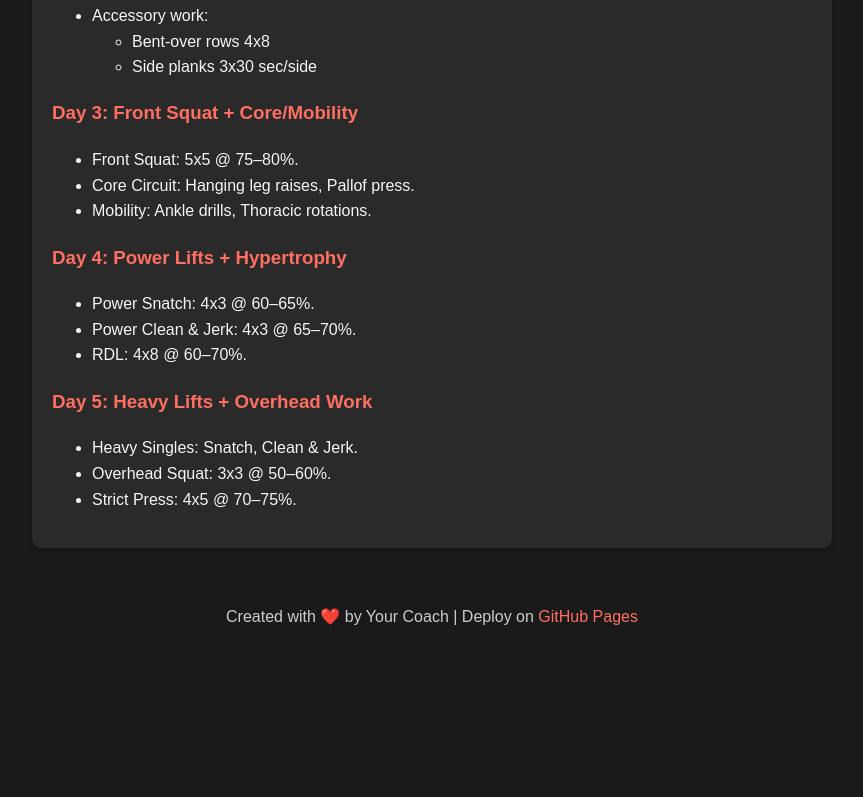
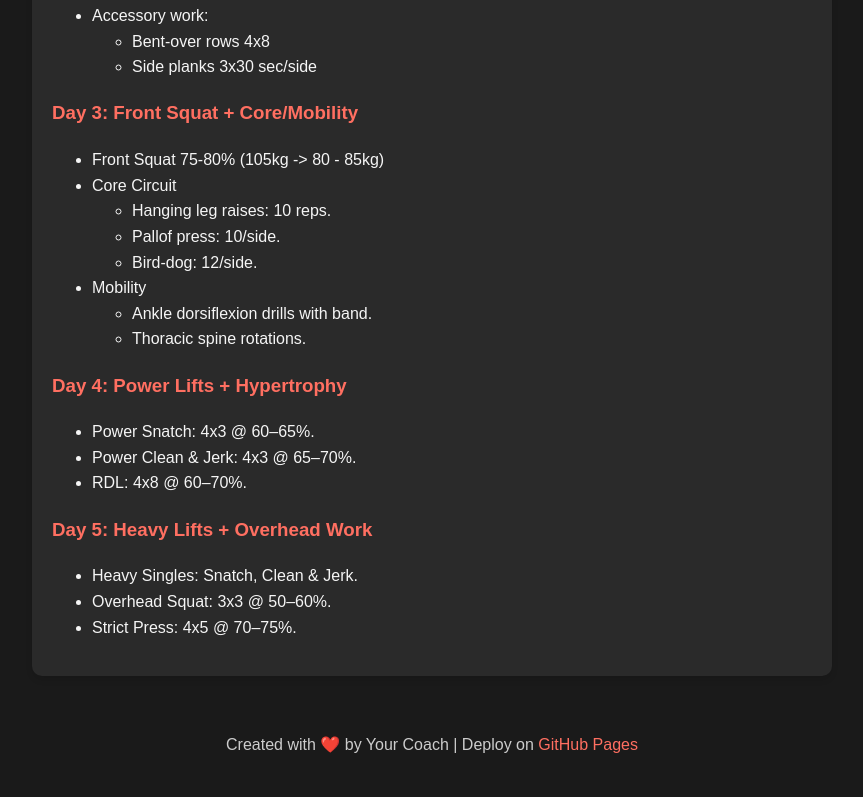
Before and after one commit to DivDisable/wl_programm, a plain HTML site: page index.html in a window 1280 px wide. Shown: the part 1730-2527 px from the top of the page, without its empty margins (208-1071 px from the left). Before the commit the page ends 2416 px from the top, so only its background shows below. Drawn offline with Linux system fonts and the light colour scheme.

Commit message:
feat: extend day 3

```diff
--- a/index.html
+++ b/index.html
@@ -253,9 +253,24 @@
 
         <h3>Day 3: Front Squat + Core/Mobility</h3>
         <ul>
-          <li>Front Squat: 5x5 @ 75–80%.</li>
-          <li>Core Circuit: Hanging leg raises, Pallof press.</li>
-          <li>Mobility: Ankle drills, Thoracic rotations.</li>
+	  <li>
+	    Front Squat 75-80% (105kg -> 80 - 85kg)
+	  </li>
+          <li>
+	    Core Circuit
+	    <ul>
+	      <li>Hanging leg raises: 10 reps.</li>
+	      <li>Pallof press: 10/side.</li>
+	      <li>Bird-dog: 12/side.</li>
+	    </ul>
+	  </li>
+          <li>
+	    Mobility
+	    <ul>
+	      <li>Ankle dorsiflexion drills with band.</li>
+              <li>Thoracic spine rotations.</li>
+	    </ul>
+	  </li>
         </ul>
 
         <h3>Day 4: Power Lifts + Hypertrophy</h3>
```
